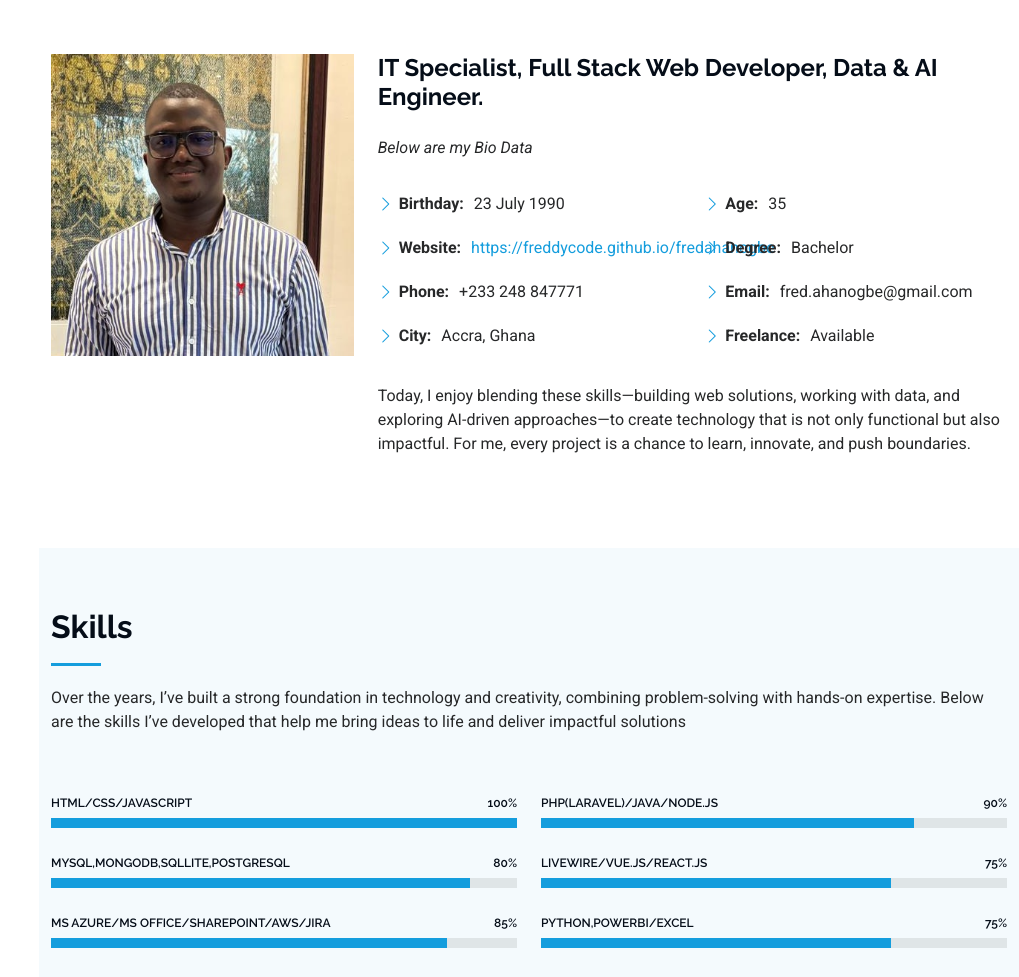
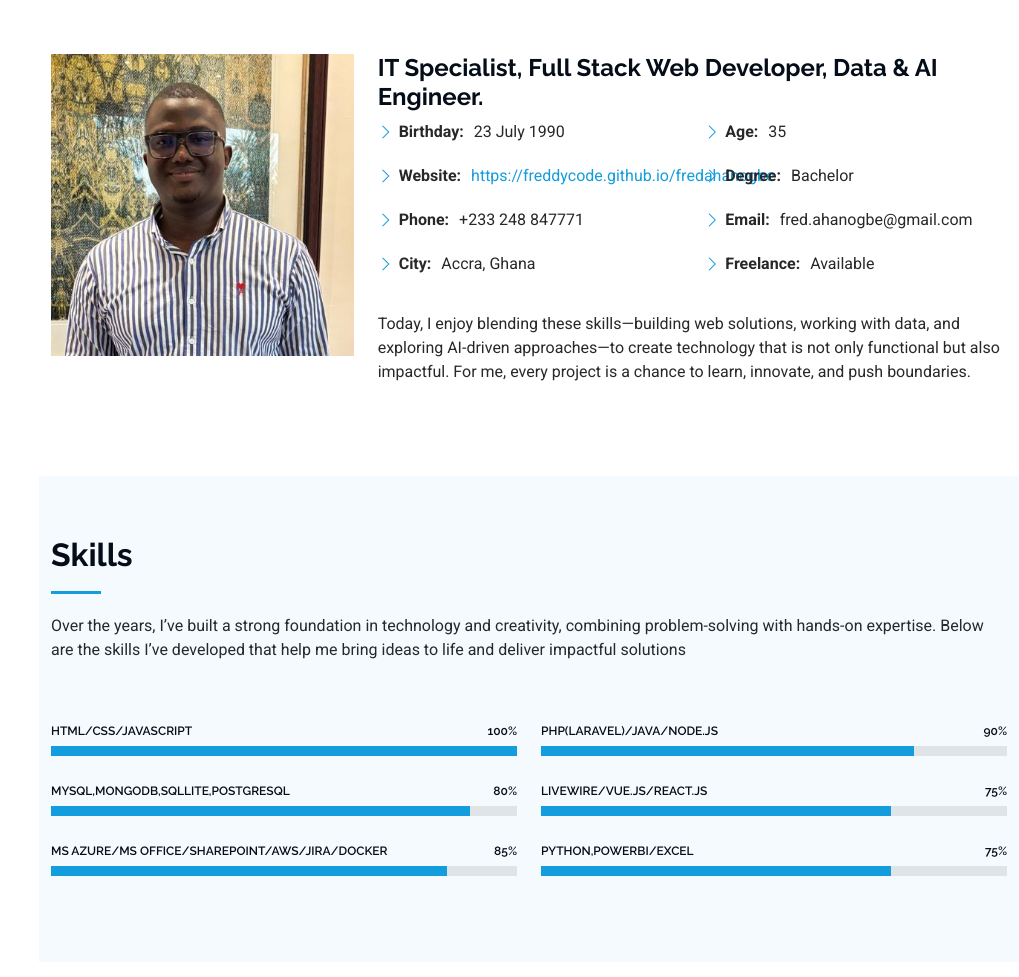
Before and after one commit to FreddyCode/fredahanogbe, a plain HTML site: page index.html in a window 1280 px wide. Shown: the part 1040-2017 px from the top of the page, without its empty margins (261-1280 px from the left). Drawn offline with Linux system fonts and the light colour scheme.

Commit message:
resume update

```diff
--- a/index.html
+++ b/index.html
@@ -101,9 +101,6 @@
           </div>
           <div class="col-lg-8 content">
             <h2>IT Specialist, Full Stack Web Developer, Data &amp; AI Engineer.</h2>
-            <p class="fst-italic py-3">
-              Below are my Bio Data
-            </p>
             <div class="row">
               <div class="col-lg-6">
                 <ul>
@@ -161,7 +158,7 @@
             </div><!-- End Skills Item -->
 
             <div class="progress">
-              <span class="skill"><span></span>MS AZURE/MS OFFICE/SHAREPOINT/AWS/JIRA <i class="val">85%</i></span>
+              <span class="skill"><span></span>MS AZURE/MS OFFICE/SHAREPOINT/AWS/JIRA/DOCKER <i class="val">85%</i></span>
               <div class="progress-bar-wrap">
                 <div class="progress-bar" role="progressbar" aria-valuenow="85" aria-valuemin="0" aria-valuemax="85"></div>
               </div>
@@ -265,6 +262,7 @@
                 <li>Writing unit, feature, and integration tests.</li>
                 <li>Debugging issues in both development and production environments</li>
                 <li>Documenting code, APIs, and development processes so others can understand and work on the projects later</li>
+                <li>Containerized development environments using Docker for consistency across local and staging environments</li>
                 <li>Using Git for version control — branching, pull requests, code reviews and merges</li>
               </ul>
             </div><!-- Edn Resume Item -->
```
